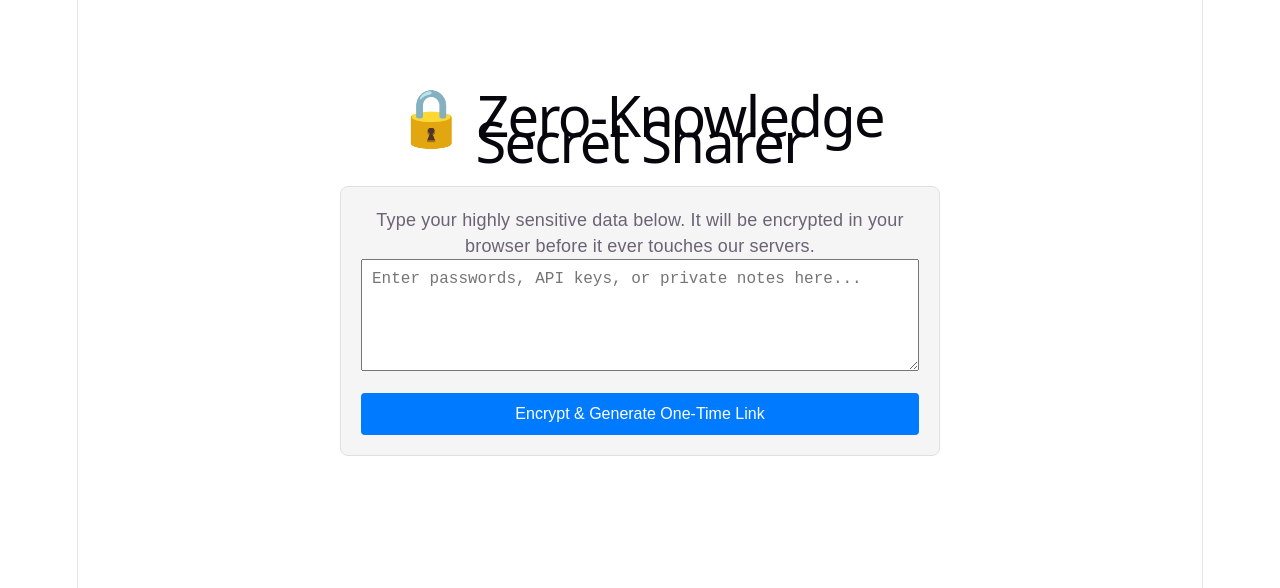
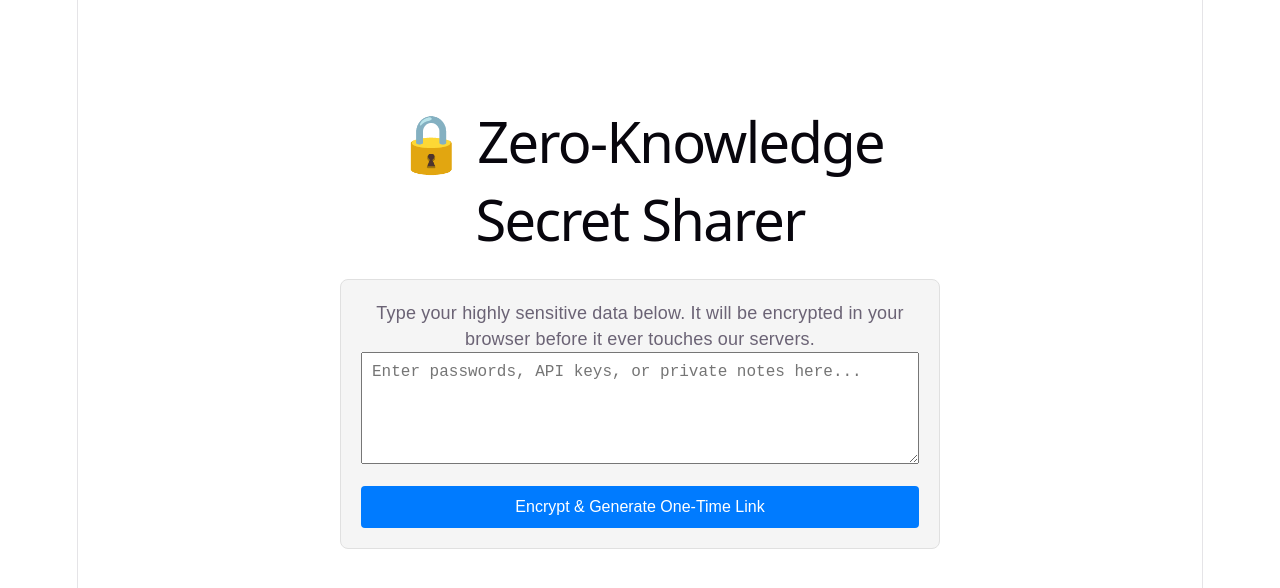
Before and after one commit to smCSE/secret-sharer, a React (Vite) app: page / in a window 1280 px wide. Shown: the top 588 px of the page. Built offline with nearby package versions, Linux system fonts and the light colour scheme.

Commit message:
Fix title overlap

```diff
--- a/src/App.jsx
+++ b/src/App.jsx
@@ -69,7 +69,9 @@ function App() {
   // - 3. WHAT THE USER SEES (UI) -
   return (
     <div style={{ maxWidth: '600px', margin: '50px auto', padding: '20px', fontFamily: 'Arial, sans-serif' }}>
-      <h1 style={{ textAlign: 'center' }}>🔒 Zero-Knowledge Secret Sharer</h1>
+      <h1 style={{ textAlign: 'center', lineHeight: '1.4', marginBottom: '20px' }}>
+  🔒 Zero-Knowledge Secret Sharer
+</h1>
 
       {/* View Mode: If the user opened a secret link */}
       {decryptedSecret ? (
```
